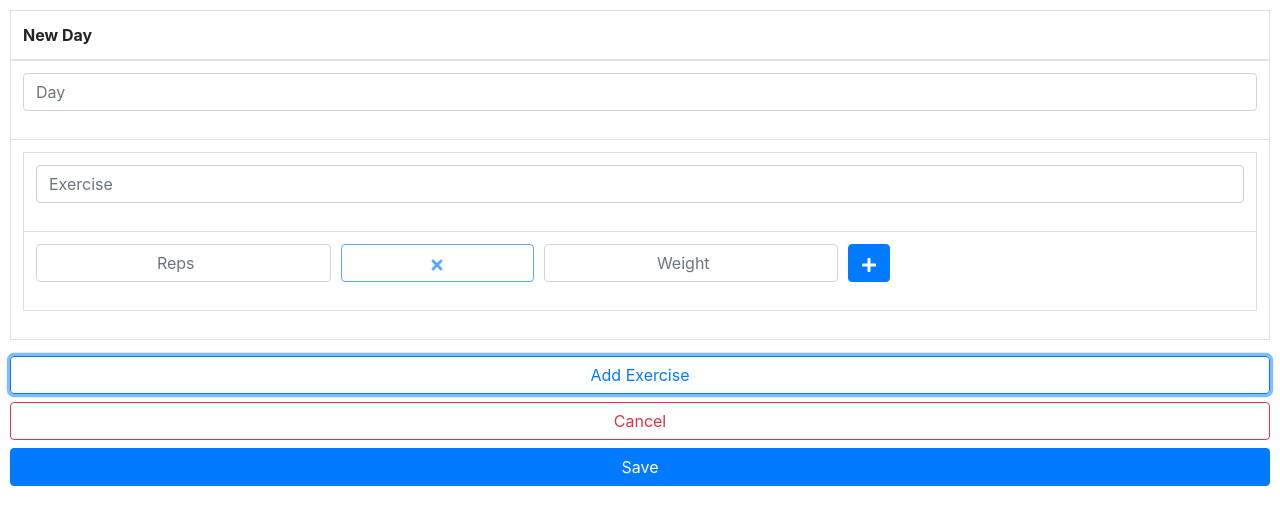
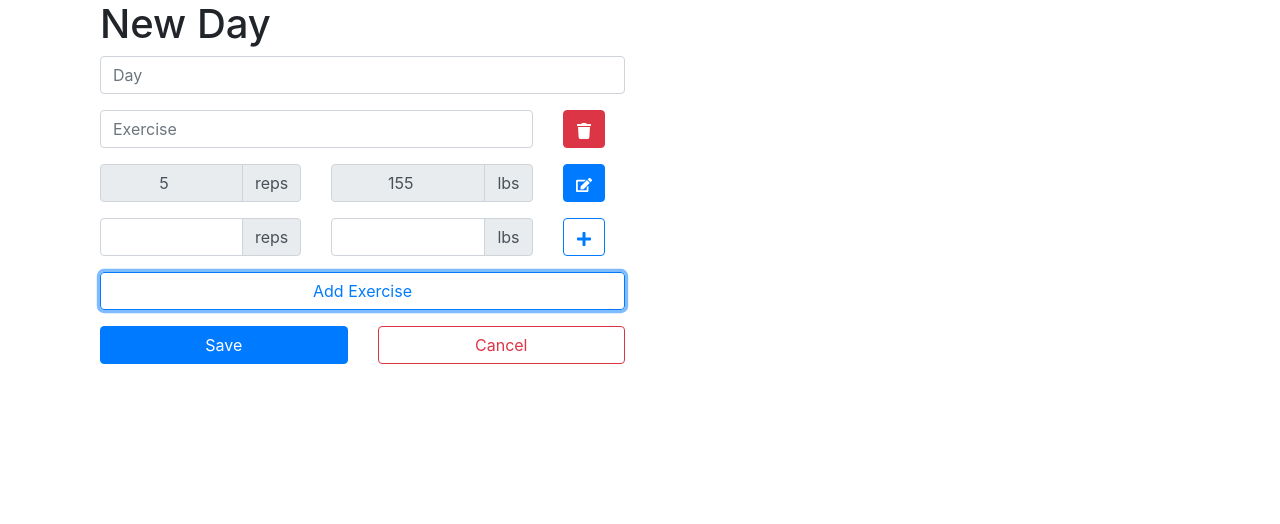
Before and after one commit to osuvaldo90/workout_tracker, a React app: page /new-day in a window 1280 px wide. Both pictures are taken after a click on the button "Add Exercise". Built offline with nearby package versions, Linux system fonts and the light colour scheme.

Commit message:
Refactor NewDay into containers, rows, and cols instead of a table

```diff
--- a/src/index.css
+++ b/src/index.css
@@ -1,7 +1,12 @@
-main {
-  padding: 10px;
+.mainContainer {
+  align-items: center;
+  justify-content: center;
 }
 
 .setInput {
   text-align: center;
 }
+
+.addSetButton {
+  align-self: flex-end;
+}
--- a/src/index.js
+++ b/src/index.js
@@ -2,6 +2,9 @@ import React from 'react'
 import ReactDOM from 'react-dom'
 
 import Button from 'react-bootstrap/Button'
+import Col from 'react-bootstrap/Col'
+import Container from 'react-bootstrap/Container';
+import Row from 'react-bootstrap/Row'
 import Table from 'react-bootstrap/Table'
 
 import { BrowserRouter as Router, Route, Link } from "react-router-dom";
@@ -15,6 +18,7 @@ function DayTable (props) {
       <td>{exercise}</td>
     </tr>
   )
+
   return (
     <Table bordered>
       <thead>
@@ -35,17 +39,37 @@ function Routine (props) {
 
   return (
     <React.Fragment>
+      <Row>
+        <Col>
+          <h1>Routine</h1>
+        </Col>
+      </Row>
+
+      <Row>
+        <Col>
           <DayTable
             name="Leg Day"
             exercises={legDayExercises}
           />
+        </Col>
+      </Row>
+
+      <Row>
+        <Col>
           <DayTable
             name="Push Day"
             exercises={pushDayExercises}
           />
+        </Col>
+      </Row>
+
+      <Row>
+        <Col>
           <Link to="/new-day">
             <Button block>Add New Day</Button>
           </Link>
+        </Col>
+      </Row>
     </React.Fragment>
   )
 }
@@ -64,10 +88,14 @@ class App extends React.Component {
   render () {
     return (
       <main>
+        <Container className="mainContainer">
+          <Col md="6">
             <Router>
               <Route exact path="/" component={Routine} />
               <Route path="/new-day" component={NewDay}/>
             </Router>
+          </Col>
+        </Container>
       </main>
     )
   }
--- a/src/new-day.js
+++ b/src/new-day.js
@@ -1,135 +1,155 @@
-import React, { useState } from 'react'
+import React, { createRef, useState } from 'react'
 
 import Button from 'react-bootstrap/Button'
 import Col from 'react-bootstrap/Col'
 import Form from 'react-bootstrap/Form'
-import Table from 'react-bootstrap/Table'
+import InputGroup from 'react-bootstrap/InputGroup'
+import Row from 'react-bootstrap/Row'
 
-import { FaEdit, FaMinus, FaPlus, FaTimes } from 'react-icons/fa'
+import { FaEdit, FaPlus, FaTrash } from 'react-icons/fa'
 
 export function NewDay (props) {
   const [exercises, updateExercises] = useState([])
 
+  function addExercise () {
+    const newExercises = exercises.slice()
+    newExercises.push({})
+    updateExercises(newExercises)
+  }
+
   return (
-    <Form>
-      <Table bordered>
-        <thead>
-          <tr>
-            <th>New Day</th>
-          </tr>
-        </thead>
-        <tbody>
-          <tr>
-            <td>
+    <React.Fragment>
+      <Row>
+        <Col>
+          <h1>New Day</h1>
+        </Col>
+      </Row>
+
+      <Row>
+        <Col>
           <Form.Group>
             <Form.Control type="text" placeholder="Day" required />
           </Form.Group>
-            </td>
-          </tr>
+        </Col>
+      </Row>
 
-          {exercises.map((exercise, index) =>
-            <tr key={index}>
-              <td>{exercise}</td>
-            </tr>
+      {exercises.map((e, i) =>
+        <Exercise key={i} name={e.name} />
       )}
-        </tbody>
-      </Table>
-      <Button block variant="outline-primary" onClick={() => updateExercises(addExercise(exercises))}>Add Exercise</Button>
+
+      <Row>
+        <Col>
+          <Form.Group>
+            <Button block variant="outline-primary" onClick={addExercise}>Add Exercise</Button>
+          </Form.Group>
+        </Col>
+      </Row>
+
+      <Row>
+        <Col>
+          <Form.Group>
+            <Button block>Save</Button>
+          </Form.Group>
+        </Col>
+        <Col>
           <Button block variant="outline-danger">Cancel</Button>
-      <Button block>Save</Button>
-    </Form>
+        </Col>
+      </Row>
+    </React.Fragment>
   )
 }
 
 function Exercise (props) {
-  const [sets, updateSets] = useState([])
+  const [sets, updateSets] = useState([{ reps: 5, weight: 155 }])
+
+  const repsRef = createRef()
+  const weightRef = createRef()
+
+  function addSet () {
+    console.log(repsRef, weightRef)
+    const reps = parseInt(repsRef.current && repsRef.current.value)
+    const weight = parseInt(weightRef.current && weightRef.current.value)
+
+    if (isNaN(reps) || isNaN(weight)) return
+
+    const newSets = sets.slice()
+    newSets.push({ reps, weight })
+
+    updateSets(newSets)
+  }
+
 
   return (
     <React.Fragment>
-      <Table>
-        <tbody>
-          <tr>
-            <td>
+      <Row>
+        <Col>
           <Form.Group>
-                <Form.Control type="text" placeholder="Exercise" />
+            <Form.Control type="text" placeholder="Exercise" defaultValue={props.name} />
           </Form.Group>
-            </td>
-          </tr>
+        </Col>
+        <Col xs="2">
+        <Form.Group>
+          <Button variant="danger"><FaTrash /></Button></Form.Group>
+        </Col>
+      </Row>
 
       {sets.map((set, index) =>
-            <tr key={index}>
-              <td>
-                <Form.Row>{set}</Form.Row>
-              </td>
-            </tr>
+        <Row key={index}>
+          <Set reps={set.reps} weight={set.weight} />
+        </Row>
       )}
 
-          <tr>
-            <td>
-              <Form.Row>
-                <Form.Group as={Col} xs="3" className="setCol">
-                  <Form.Control id="repsInput" className="setInput" type="number" step="1" placeholder="Reps" />
+      <Row>
+        <Form.Group as={Col}>
+          <InputGroup xs="5">
+            <Form.Control ref={repsRef} className="setInput" type="number" step="1" />
+            <InputGroup.Append>
+              <InputGroup.Text>reps</InputGroup.Text>
+            </InputGroup.Append>
+        </InputGroup>
+        </Form.Group>
+
+        <Form.Group as={Col}>
+          <InputGroup xs="5">
+            <Form.Control ref={weightRef} className="setInput" type="number" step="5" />
+            <InputGroup.Append>
+              <InputGroup.Text>lbs</InputGroup.Text>
+            </InputGroup.Append>
+        </InputGroup>
         </Form.Group>
 
         <Col xs="2">
-                  <Button block variant="outline-primary" disabled><FaTimes /></Button>
+          <Button className="addSetButton" variant="outline-primary" onClick={addSet}><FaPlus /></Button>
         </Col>
-
-                <Form.Group as={Col} xs="3" className="setCol">
-                  <Form.Control id="weightInput" className="setInput" type="number" step="5" placeholder="Weight" />
-                </Form.Group>
-
-                <Col xs="2">
-                  <Button onClick={() => updateSets(addSet(sets))}><FaPlus /></Button>
-                </Col>
-              </Form.Row>
-            </td>
-          </tr>
-        </tbody>
-      </Table>
+      </Row>
     </React.Fragment>
   )
 }
 
-function addExercise (exercises) {
-  const newExercises = exercises.slice()
-  newExercises.push(<Exercise key={newExercises.length} />)
-  return newExercises
-}
-
-function addSet (sets) {
-  const repsInput = document.getElementById('repsInput')
-  const weightInput = document.getElementById('weightInput')
-
-  const reps = parseInt(repsInput.value)
-  const weight = parseInt(weightInput.value)
-
-  if (isNaN(reps) || isNaN(weight)) return
-
-  const newSets = sets.slice()
-  newSets.push(
+function Set (props) {
+  return (
     <React.Fragment>
-      <Form.Group as={Col} xs="3">
-        <Form.Control className="setInput" type="number" value={reps} readOnly plaintext />
+      <Form.Group as={Col}>
+        <InputGroup xs="5">
+          <Form.Control className="setInput" type="number" defaultValue={props.reps} readOnly />
+          <InputGroup.Append>
+              <InputGroup.Text>reps</InputGroup.Text>
+            </InputGroup.Append>
+        </InputGroup>
       </Form.Group>
 
-      <Col xs="2">
-        <Button block variant="outline-primary" disabled><FaTimes /></Button>
-      </Col>
-
-      <Form.Group as={Col} xs="3">
-        <Form.Control className="setInput" type="number" value={weight} readOnly plaintext/>
+      <Form.Group as={Col}>
+        <InputGroup xs="5">
+          <Form.Control className="setInput" type="number" defaultValue={props.weight} readOnly />
+          <InputGroup.Append>
+              <InputGroup.Text>lbs</InputGroup.Text>
+            </InputGroup.Append>
+        </InputGroup>
       </Form.Group>
 
       <Col xs="2">
         <Button><FaEdit /></Button>
       </Col>
-
-      <Col xs="2">
-        <Button><FaMinus /></Button>
-      </Col>
     </React.Fragment>
   )
-
-  return newSets
 }
```
Lines whose indentation alone changed are shown as unchanged.
